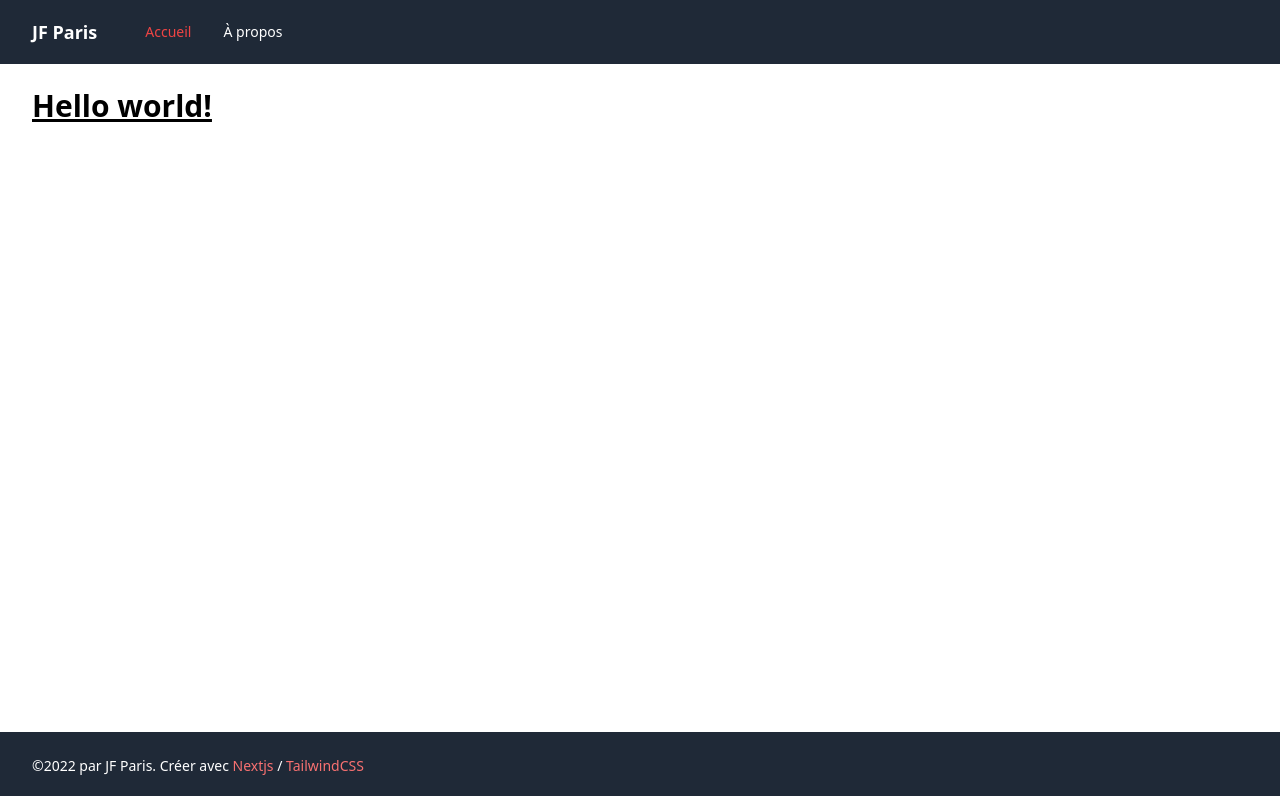
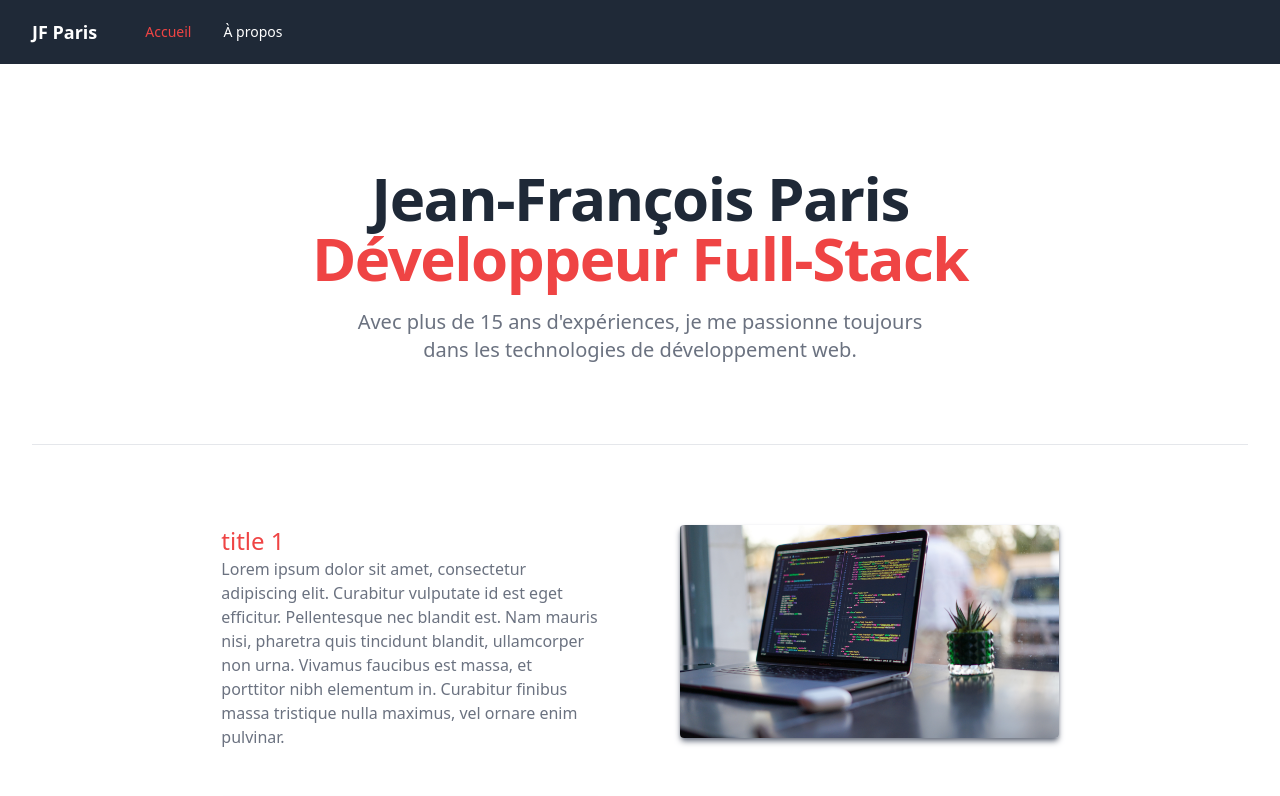
Before and after one commit to jfparis84/nextjs-website, a Next.js app: page / in a window 1280 px wide. Shown: the top 796 px of the page. Built offline with nearby package versions, Linux system fonts and the light colour scheme; grey boxes are pictures that could not be loaded.

Commit message:
Add bulletPoints design.

```diff
--- a/pages/index.jsx
+++ b/pages/index.jsx
@@ -1,5 +1,21 @@
+import classNames from "classnames";
 import Head from "next/head";
 import Layout from "../components/Layout/Default";
+
+const bulletPoints = [
+  {
+    title: "title 1",
+    content:
+      "Lorem ipsum dolor sit amet, consectetur adipiscing elit. Curabitur vulputate id est eget efficitur. Pellentesque nec blandit est. Nam mauris nisi, pharetra quis tincidunt blandit, ullamcorper non urna. Vivamus faucibus est massa, et porttitor nibh elementum in. Curabitur finibus massa tristique nulla maximus, vel ornare enim pulvinar.",
+    image: "/assets/img/james-harrison-vpOeXr5wmR4-unsplash.jpg",
+  },
+  {
+    title: "title 2",
+    content:
+      "Lorem ipsum dolor sit amet, consectetur adipiscing elit. Curabitur vulputate id est eget efficitur. Pellentesque nec blandit est. Nam mauris nisi, pharetra quis tincidunt blandit, ullamcorper non urna. Vivamus faucibus est massa, et porttitor nibh elementum in. Curabitur finibus massa tristique nulla maximus, vel ornare enim pulvinar.",
+    image: "/assets/img/yancy-min-842ofHC6MaI-unsplash.jpg",
+  },
+];
 
 export default function Index() {
   return (
@@ -9,7 +25,44 @@ export default function Index() {
         <meta name="description" content="Generated by create next app" />
         <link rel="icon" href="/favicon.ico" />
       </Head>
-      <h1 className="text-3xl font-bold underline">Hello world!</h1>
+
+      <div className="text-center py-20 mb-20 border-b border-gray-200">
+        <div>
+          <h1 className="text-4xl tracking-tight font-extrabold text-gray-800 sm:text-5xl md:text-6xl">
+            <span className="block xl:inline">Jean-François Paris</span> <br />
+            <span className="block text-red-500 xl:inline">
+              Développeur Full-Stack
+            </span>
+          </h1>
+          <p className="mt-3 text-base text-gray-500 sm:mt-5 sm:text-lg sm:max-w-xl sm:mx-auto md:mt-5 md:text-xl">
+            Avec plus de 15 ans d'expériences, je me passionne toujours dans les
+            technologies de développement web.
+          </p>
+        </div>
+      </div>
+
+      <div className="flex flex-col">
+        {bulletPoints.map((item, key) => (
+          <div
+            className={classNames(
+              "flex flex-col-reverse justify-center mx-5 md:mx-10 mb-10",
+              key % 2 ? "md:flex-row-reverse" : "md:flex-row"
+            )}
+            key={key}
+          >
+            <div className="lg:w-1/3 mx-10">
+              <h2 className="text-2xl text-red-500">{item.title}</h2>
+              <p className="text-gray-500">{item.content}</p>
+            </div>
+            <div className="lg:w-1/3 mx-10 mb-5">
+              <img
+                src={item.image}
+                className="rounded shadow-md shadow-gray-500"
+              ></img>
+            </div>
+          </div>
+        ))}
+      </div>
     </Layout>
   );
 }
```
Also changed, not shown: public/assets/img/james-harrison-vpOeXr5wmR4-unsplash.jpg (added), 1 other file (tests, documents, lock files or other folders).
